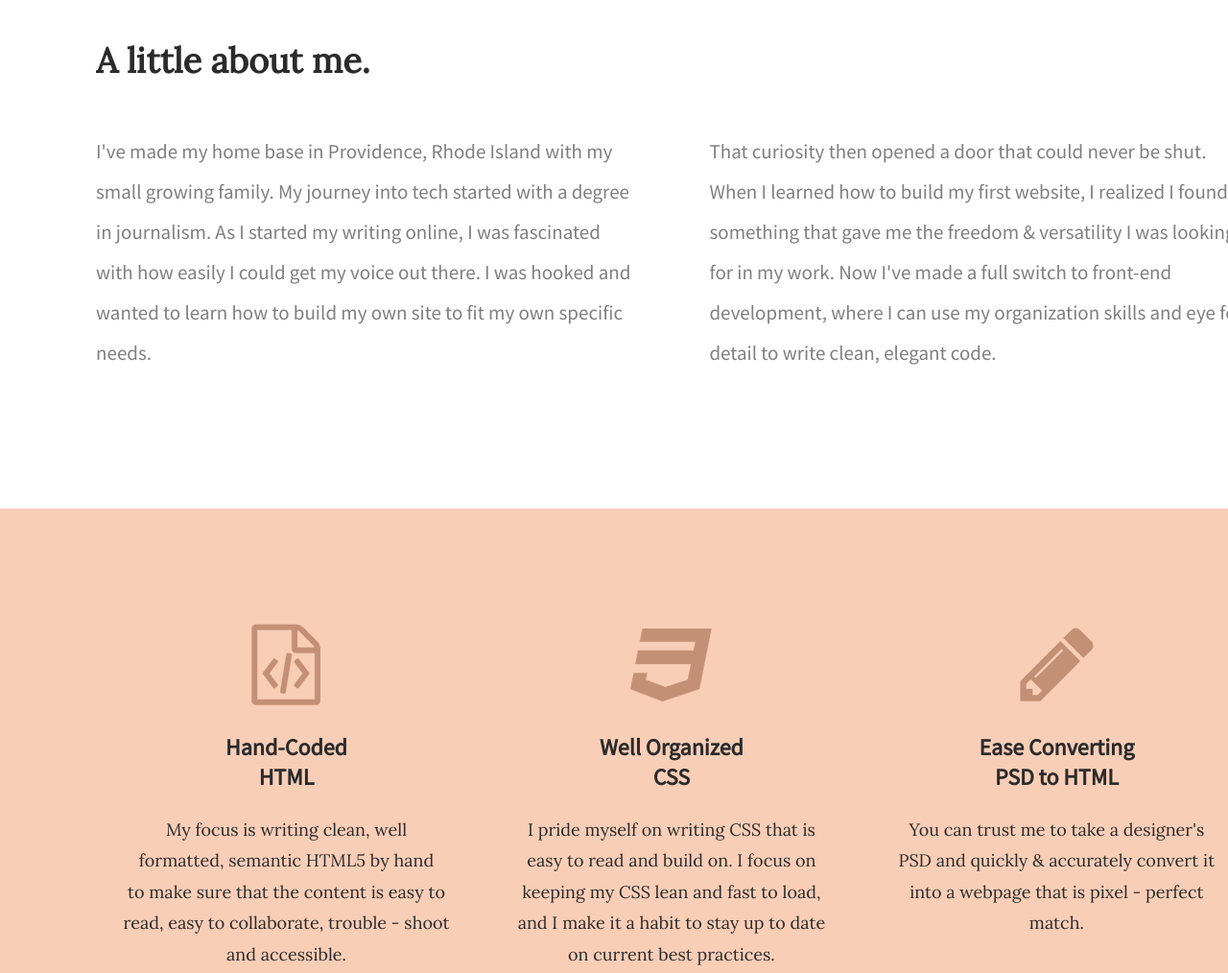
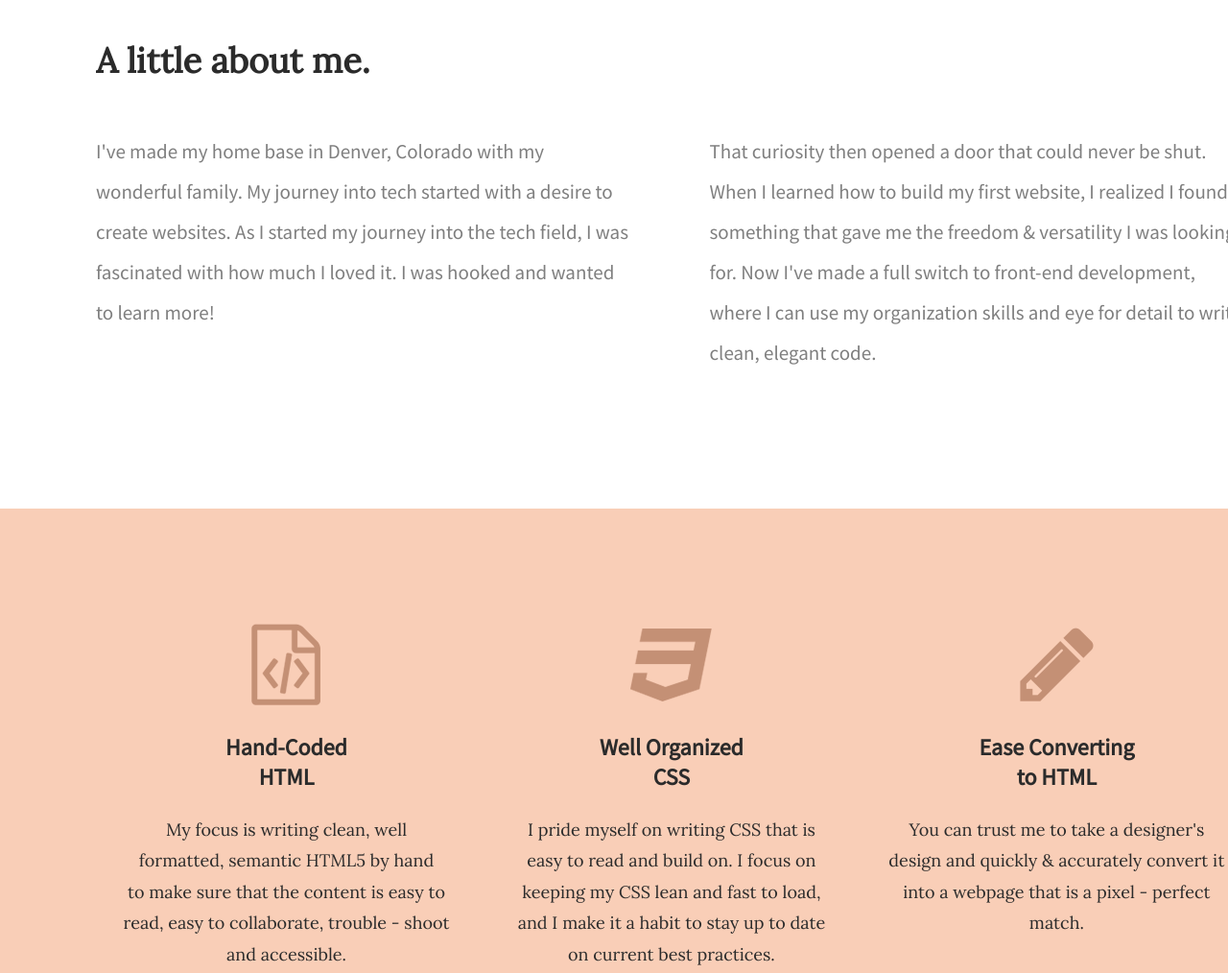
Before and after one commit to JocelineBair/jocelinebair.github.io, a plain HTML site: page portfolio/index.html in a window 1280 px wide. Shown: the part 900-1914 px from the top of the page at 96% size. Drawn offline with Linux system fonts and the light colour scheme.

Commit message:
update about me

```diff
--- a/portfolio/css/main.css
+++ b/portfolio/css/main.css
@@ -81,6 +81,7 @@ section {
     display: inline-block;
     max-width: calc(50% - 40px);
     line-height: 2em;
+    vertical-align: top;
 }
 
 #about p:first-of-type {
--- a/portfolio/index.html
+++ b/portfolio/index.html
@@ -24,18 +24,17 @@
            <div class="content">
                <h2>A little about me.</h2>
                <p>
-                  I've made my home base in Providence, Rhode Island with
-                  my small growing family. My journey into tech started with a
-                  degree in journalism. As I started my writing online, I
-                  was fascinated with how easily I could get my voice out there.
-                  I was hooked and wanted to learn how to build my own site to fit
-                  my own specific needs.
+                  I've made my home base in Denver, Colorado with
+                  my wonderful family. My journey into tech started with a
+                  desire to create websites. As I started my journey into the
+                  tech field, I was fascinated with how much I loved it.
+                  I was hooked and wanted to learn more!
                </p>
                <p>
                  That curiosity then opened a door that could never be shut.
                  When I learned how to build my first website, I realized I
                  found something that gave me the freedom & versatility I
-                 was looking for in my work. Now I've made a full switch to
+                 was looking for. Now I've made a full switch to
                  front-end development, where I can use my organization
                  skills and eye for detail to write clean, elegant code.
                </p>
@@ -68,10 +67,10 @@
 
                <div class="col-1-3">
                     <img src="img/icon-pencil.png"/>
-                    <h3>Ease Converting <br>PSD to HTML</h3>
+                    <h3>Ease Converting <br>to HTML</h3>
                     <p> You can trust me to take a designer's<br>
-                        PSD and quickly & accurately convert it<br>
-                        into a webpage that is pixel - perfect<br>
+                        design and quickly & accurately convert it<br>
+                        into a webpage that is a pixel - perfect<br>
                         match.
                     </p>
                </div>
```
